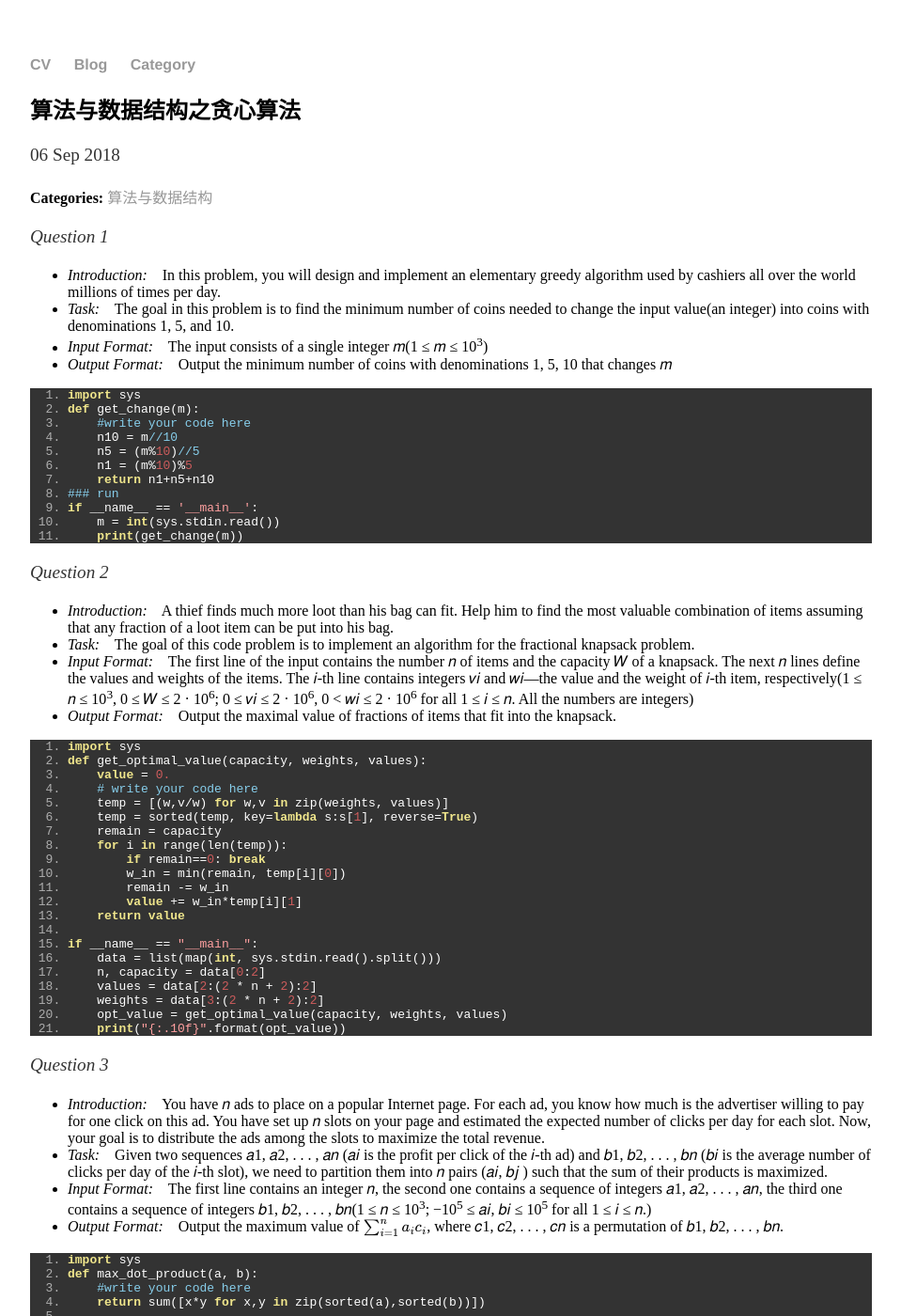
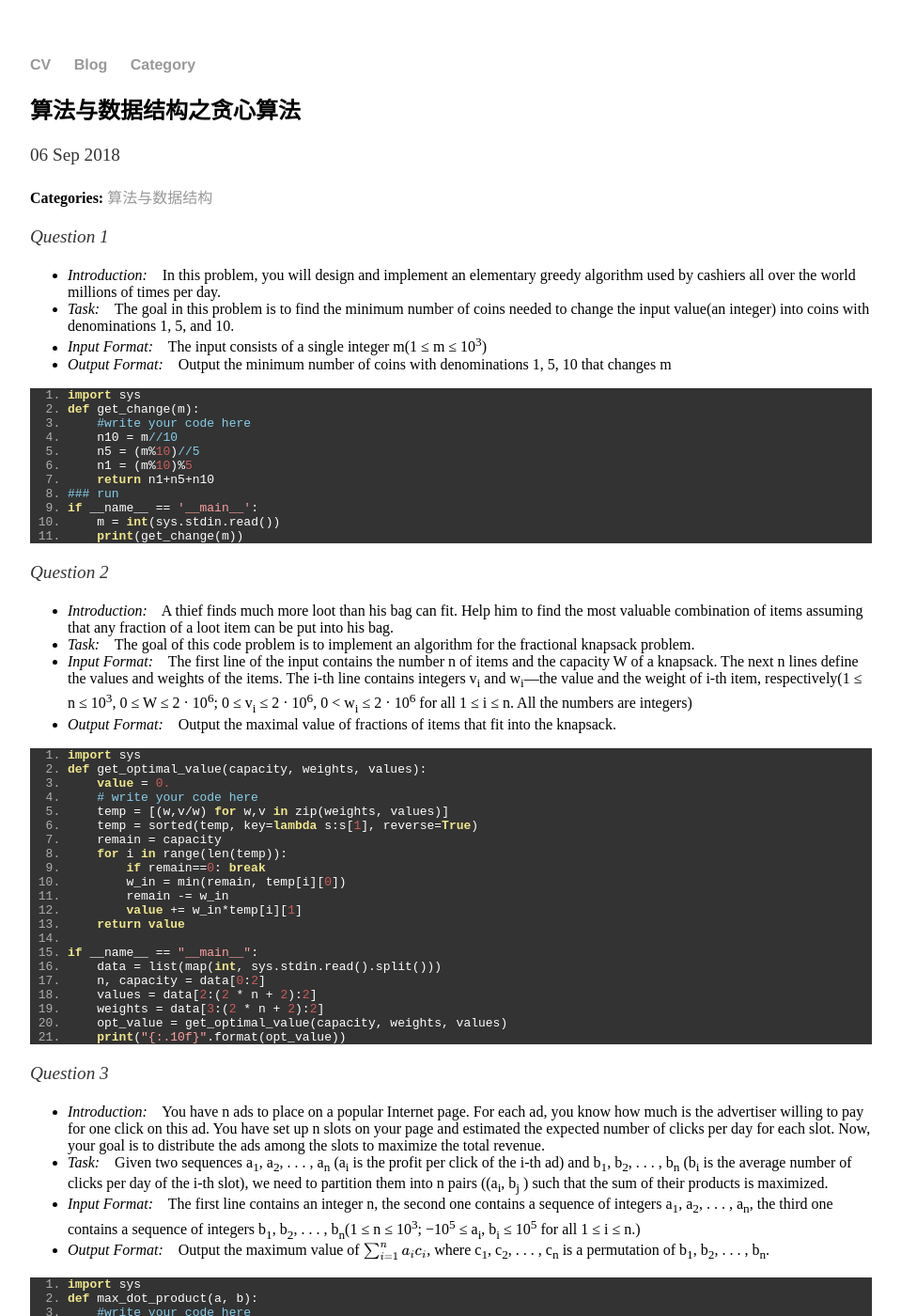
Before and after one commit to sunwenqi10/sunwenqi10.github.io, a Jekyll site: the page built from _posts/2018-09-06-greedy_algorithm.md, in a window 1280 px wide and 1400 px high. Shown: the whole window at 94% size, without its empty margins (160-1119 px from the left). Built offline with Jekyll 4.4.1, drawn with Linux system fonts in a browser that asks for light colours; formulas are drawn with MathJax 3; comment, search, counter and statistics services are not loaded.

Commit message:
Update _posts/2018-09-06-greedy_algorithm.md

````diff
--- a/_posts/2018-09-06-greedy_algorithm.md
+++ b/_posts/2018-09-06-greedy_algorithm.md
@@ -8,8 +8,8 @@ date: 2018-09-06
 *Question 1*
 + *Introduction:* &nbsp;&nbsp; In this problem, you will design and implement an elementary greedy algorithm used by cashiers all over the world millions of times per day.
 + *Task:* &nbsp;&nbsp; The goal in this problem is to find the minimum number of coins needed to change the input value(an integer) into coins with denominations 1, 5, and 10.
-+ *Input Format:* &nbsp;&nbsp; The input consists of a single integer 𝑚(1 ≤ 𝑚 ≤ 10<sup>3</sup>)
-+ *Output Format:* &nbsp;&nbsp; Output the minimum number of coins with denominations 1, 5, 10 that changes 𝑚
++ *Input Format:* &nbsp;&nbsp; The input consists of a single integer m(1 ≤ m ≤ 10<sup>3</sup>)
++ *Output Format:* &nbsp;&nbsp; Output the minimum number of coins with denominations 1, 5, 10 that changes m
 
 ```python
 import sys
@@ -28,7 +28,7 @@ if __name__ == '__main__':
 *Question 2*
 + *Introduction:* &nbsp;&nbsp; A thief finds much more loot than his bag can fit. Help him to find the most valuable combination of items assuming that any fraction of a loot item can be put into his bag.
 + *Task:* &nbsp;&nbsp; The goal of this code problem is to implement an algorithm for the fractional knapsack problem.
-+ *Input Format:* &nbsp;&nbsp; The first line of the input contains the number 𝑛 of items and the capacity 𝑊 of a knapsack. The next 𝑛 lines define the values and weights of the items. The 𝑖-th line contains integers 𝑣𝑖 and 𝑤𝑖—the value and the weight of 𝑖-th item, respectively(1 ≤ 𝑛 ≤ 10<sup>3</sup>, 0 ≤ 𝑊 ≤ 2 · 10<sup>6</sup>; 0 ≤ 𝑣𝑖 ≤ 2 · 10<sup>6</sup>, 0 < 𝑤𝑖 ≤ 2 · 10<sup>6</sup> for all 1 ≤ 𝑖 ≤ 𝑛. All the numbers are integers)
++ *Input Format:* &nbsp;&nbsp; The first line of the input contains the number n of items and the capacity W of a knapsack. The next n lines define the values and weights of the items. The i-th line contains integers v<sub>i</sub> and w<sub>i</sub>—the value and the weight of i-th item, respectively(1 ≤ n ≤ 10<sup>3</sup>, 0 ≤ W ≤ 2 · 10<sup>6</sup>; 0 ≤ v<sub>i</sub> ≤ 2 · 10<sup>6</sup>, 0 < w<sub>i</sub> ≤ 2 · 10<sup>6</sup> for all 1 ≤ i ≤ n. All the numbers are integers)
 + *Output Format:* &nbsp;&nbsp; Output the maximal value of fractions of items that fit into the knapsack.
 
 ```python
@@ -56,10 +56,10 @@ if __name__ == "__main__":
 ```
 
 *Question 3*
-+ *Introduction:* &nbsp;&nbsp; You have 𝑛 ads to place on a popular Internet page. For each ad, you know how much is the advertiser willing to pay for one click on this ad. You have set up 𝑛 slots on your page and estimated the expected number of clicks per day for each slot. Now, your goal is to distribute the ads among the slots to maximize the total revenue.
-+ *Task:* &nbsp;&nbsp; Given two sequences 𝑎1, 𝑎2, . . . , 𝑎𝑛 (𝑎𝑖 is the profit per click of the 𝑖-th ad) and 𝑏1, 𝑏2, . . . , 𝑏𝑛 (𝑏𝑖 is the average number of clicks per day of the 𝑖-th slot), we need to partition them into 𝑛 pairs (𝑎𝑖, 𝑏𝑗 ) such that the sum of their products is maximized.
-+ *Input Format:* &nbsp;&nbsp; The first line contains an integer 𝑛, the second one contains a sequence of integers 𝑎1, 𝑎2, . . . , 𝑎𝑛, the third one contains a sequence of integers 𝑏1, 𝑏2, . . . , 𝑏𝑛(1 ≤ 𝑛 ≤ 10<sup>3</sup>; −10<sup>5</sup> ≤ 𝑎𝑖, 𝑏𝑖 ≤ 10<sup>5</sup> for all 1 ≤ 𝑖 ≤ 𝑛.)
-+ *Output Format:* &nbsp;&nbsp; Output the maximum value of $$\sum_{i=1}^n a_i c_i$$, where 𝑐1, 𝑐2, . . . , 𝑐𝑛 is a permutation of 𝑏1, 𝑏2, . . . , 𝑏𝑛.
++ *Introduction:* &nbsp;&nbsp; You have n ads to place on a popular Internet page. For each ad, you know how much is the advertiser willing to pay for one click on this ad. You have set up n slots on your page and estimated the expected number of clicks per day for each slot. Now, your goal is to distribute the ads among the slots to maximize the total revenue.
++ *Task:* &nbsp;&nbsp; Given two sequences a<sub>1</sub>, a<sub>2</sub>, . . . , a<sub>n</sub> (a<sub>i</sub> is the profit per click of the i-th ad) and b<sub>1</sub>, b<sub>2</sub>, . . . , b<sub>n</sub> (b<sub>i</sub> is the average number of clicks per day of the i-th slot), we need to partition them into n pairs ((a<sub>i</sub>, b<sub>j</sub> ) such that the sum of their products is maximized.
++ *Input Format:* &nbsp;&nbsp; The first line contains an integer n, the second one contains a sequence of integers a<sub>1</sub>, a<sub>2</sub>, . . . , a<sub>n</sub>, the third one contains a sequence of integers b<sub>1</sub>, b<sub>2</sub>, . . . , b<sub>n</sub>(1 ≤ n ≤ 10<sup>3</sup>; −10<sup>5</sup> ≤ a<sub>i</sub>, b<sub>i</sub> ≤ 10<sup>5</sup> for all 1 ≤ i ≤ n.)
++ *Output Format:* &nbsp;&nbsp; Output the maximum value of $$\sum_{i=1}^n a_i c_i$$, where c<sub>1</sub>, c<sub>2</sub>, . . . , c<sub>n</sub> is a permutation of b<sub>1</sub>, b<sub>2</sub>, . . . , b<sub>n</sub>.
 
 ```python
 import sys
````
